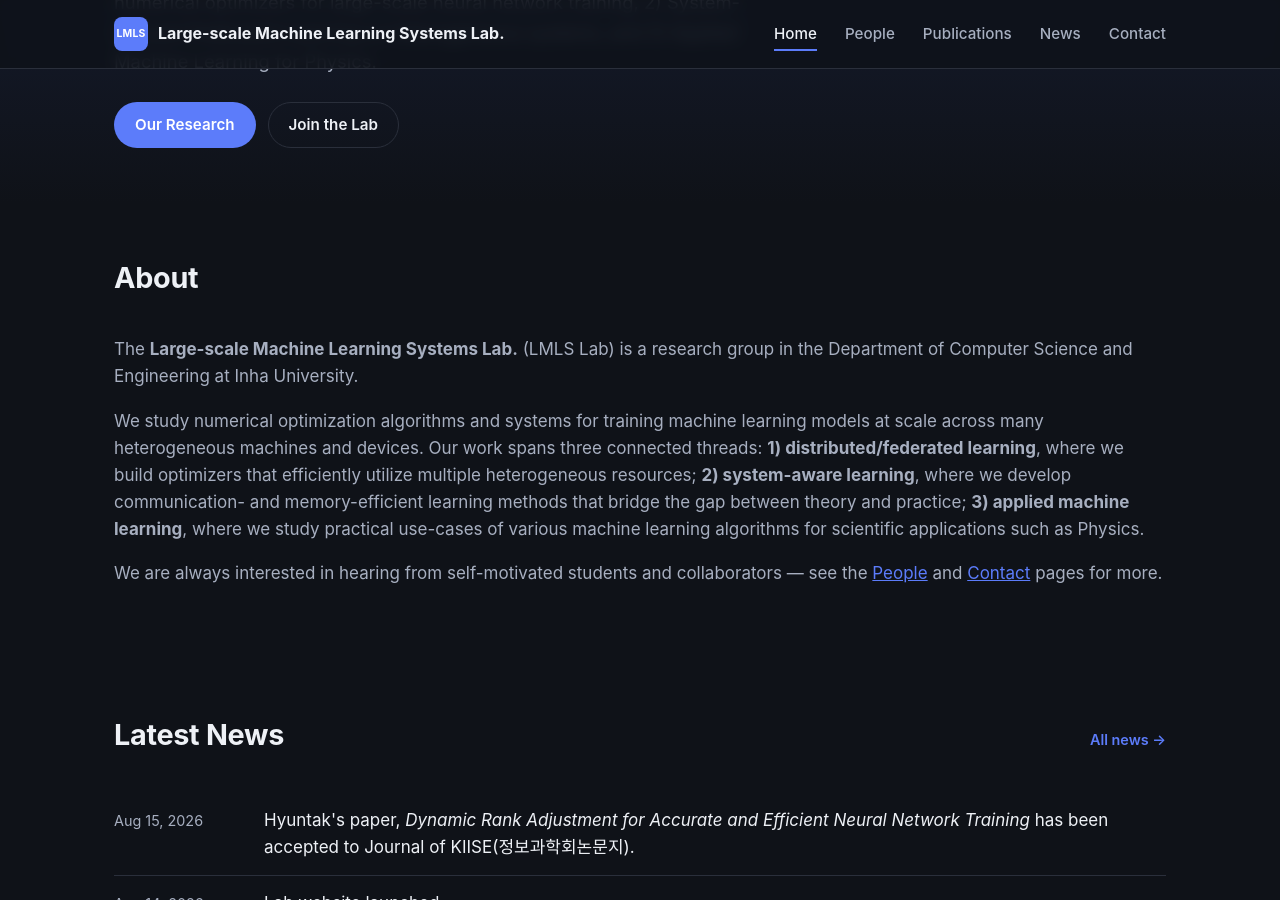
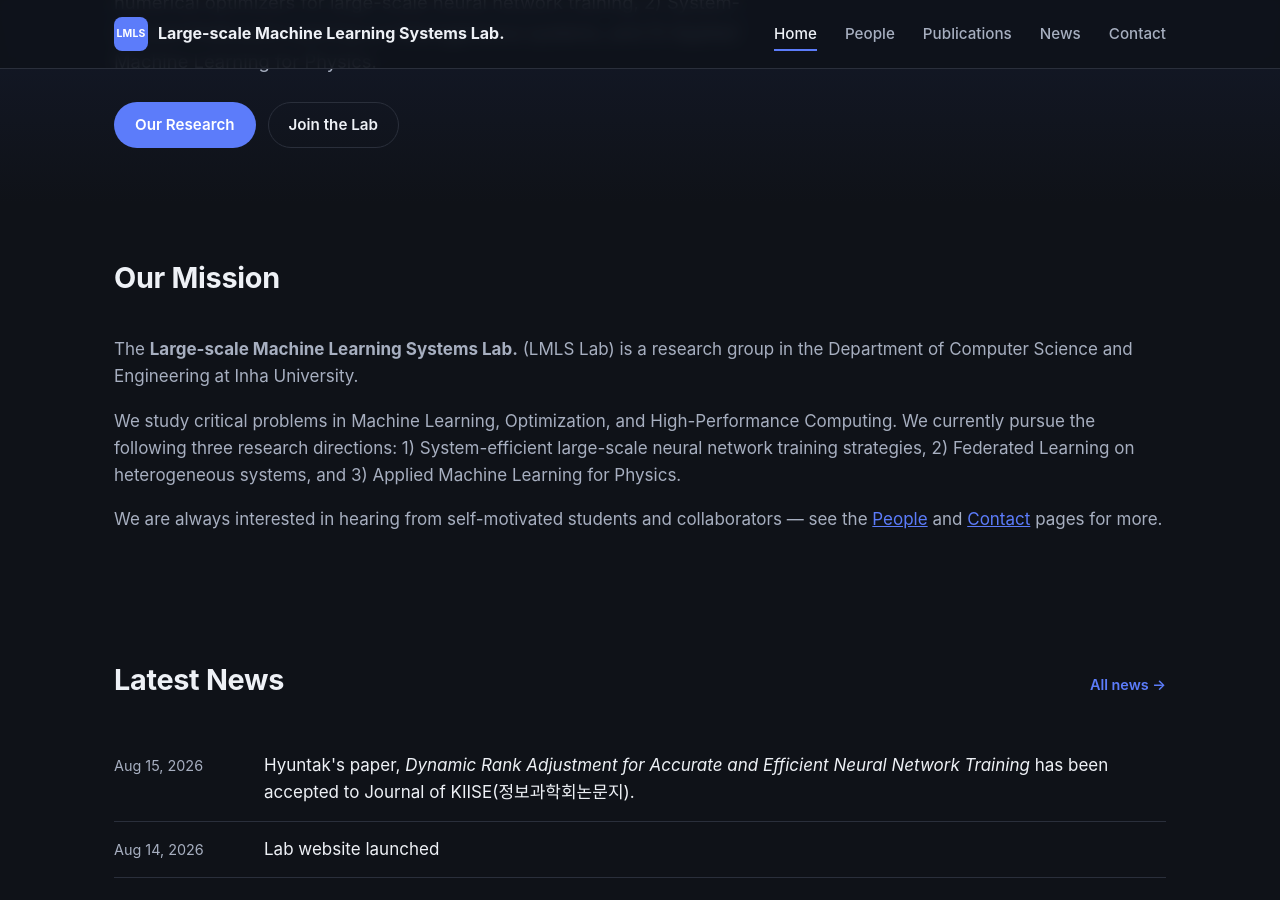
Before and after one commit to LMLS-Lab/lmls-lab.github.io, a Jekyll site: the page built from index.md, in a window 1280 px wide and 900 px high, scrolled down 344 px. Built offline with Jekyll 4.4.1, drawn with Linux system fonts in a browser that asks for light colours.

Commit message:
Updated the home page.

```diff
--- a/_layouts/home.html
+++ b/_layouts/home.html
@@ -16,7 +16,7 @@ layout: default
 <section class="section">
   <div class="wrap">
     <div class="section__head">
-      <h2>About</h2>
+      <h2>Our Mission</h2>
     </div>
     <div class="prose">
       {{ content }}
--- a/index.md
+++ b/index.md
@@ -5,10 +5,7 @@ title: Home
 The **Large-scale Machine Learning Systems Lab.** (LMLS Lab) is a research group in the
 {{ site.department }} at {{ site.university }}.
 
-We study numerical optimization algorithms and systems for training machine learning models at scale across many heterogeneous machines and devices.
-Our work spans three connected threads: **1) distributed/federated learning**, where we build optimizers that efficiently utilize multiple heterogeneous resources;
-**2) system-aware learning**, where we develop communication- and memory-efficient learning methods that bridge the gap between theory and practice;
-**3) applied machine learning**, where we study practical use-cases of various machine learning algorithms for scientific applications such as Physics.
+We study critical problems in Machine Learning, Optimization, and High-Performance Computing. We currently pursue the following three research directions: 1) System-efficient large-scale neural network training strategies, 2) Federated Learning on heterogeneous systems, and 3) Applied Machine Learning for Physics.
 
 We are always interested in hearing from self-motivated students and collaborators — see the
 [People](/people/) and [Contact](/contact/) pages for more.
```
